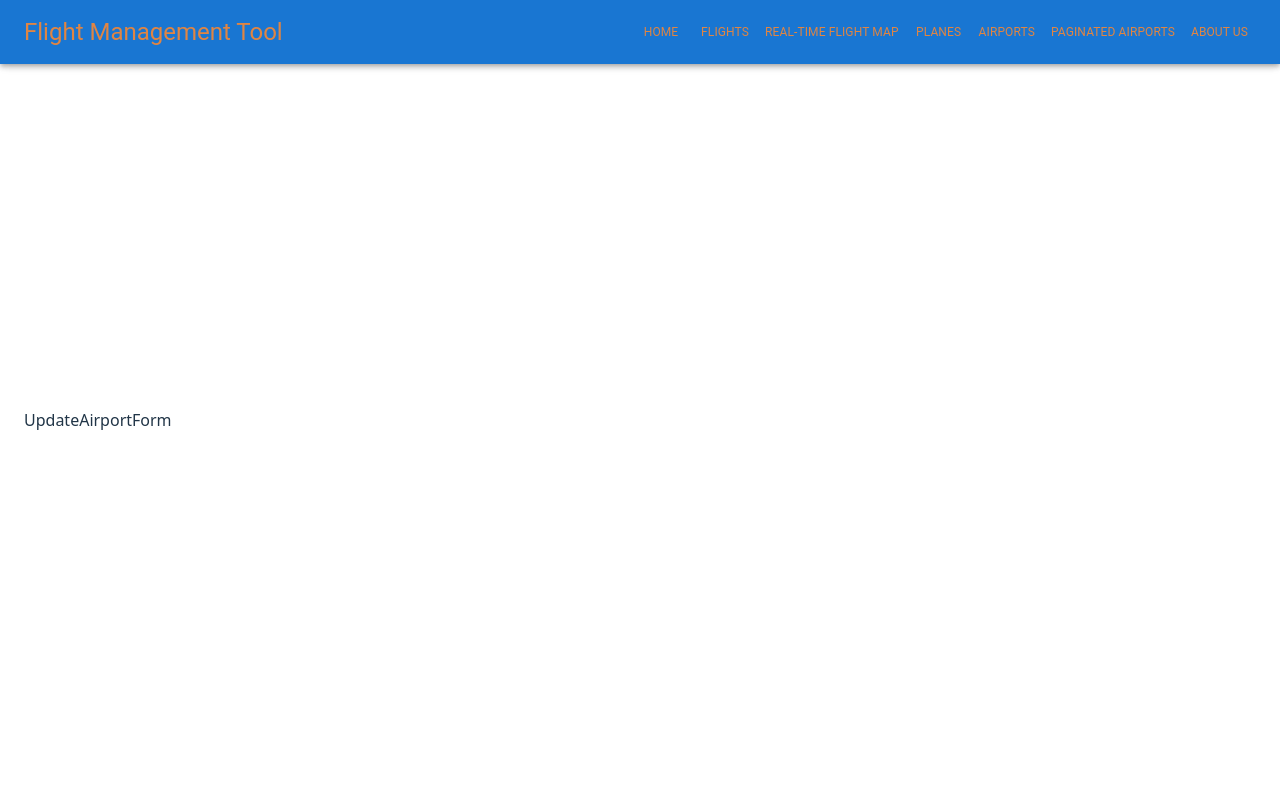
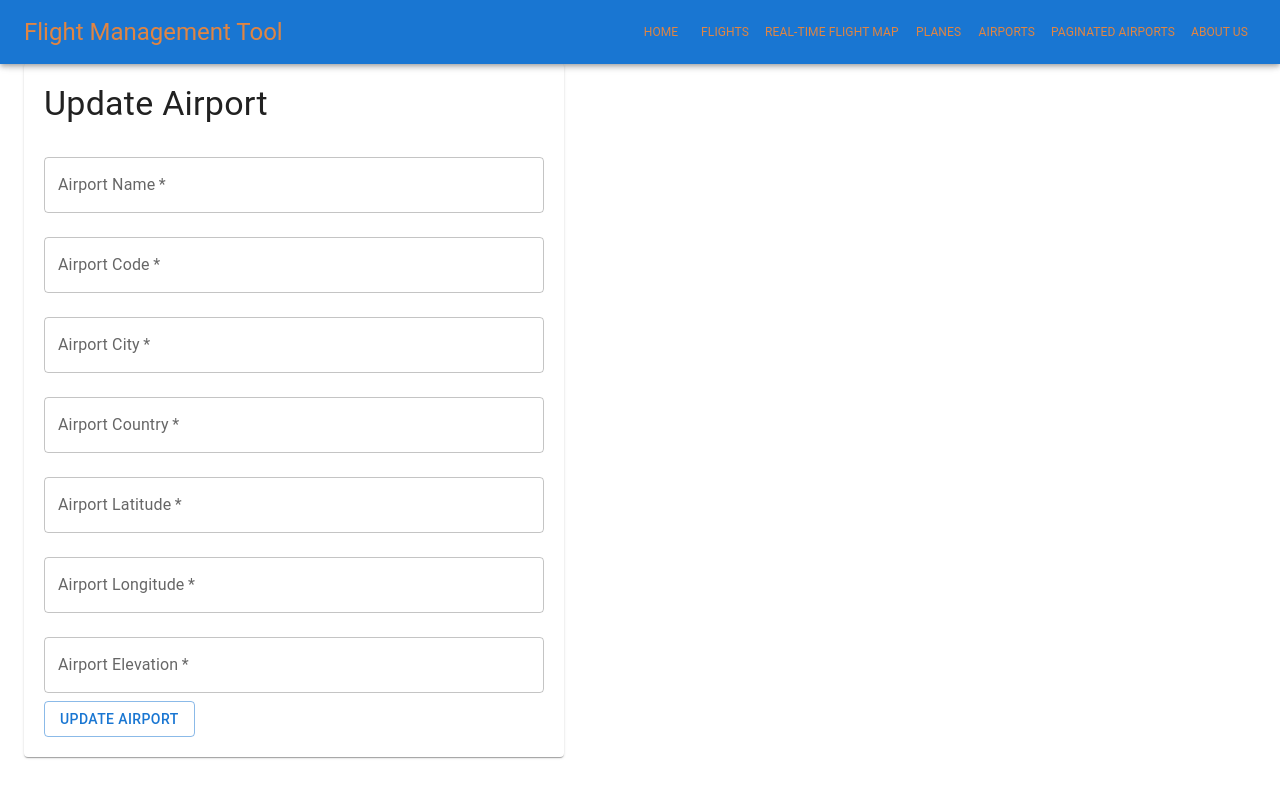
Before and after one commit to pedroGEOGIScoding/PlaneManagementFrontv0p4, a React (Vite) app: page /airports/update/1 in a window 1280 px wide. Built offline with nearby package versions, Linux system fonts and the light colour scheme.

Commit message:
Updating Home page amd rendering of UpdateAIrportForm

```diff
--- a/src/Airports/UpdateAirportForm.jsx
+++ b/src/Airports/UpdateAirportForm.jsx
@@ -1,9 +1,119 @@
-import React from 'react'
+import { Button, Paper, TextField, Typography } from "@mui/material";
+import React, { useState } from "react";
+import { useLocation, useNavigate } from "react-router-dom";
+import { useAppServices } from "../middleware/appServicesContext"; // Custom hook to access the BookService
 
-function UpdateAirportForm() {
+
+const UpdateAirportForm = () => {
+
+  const appService = useAppServices();
+  const location = useLocation();
+  const navigate = useNavigate();
+  const airport = location.state?.airport || {};
+
+  const [formData, setFormData] = useState({
+    AirportName: '',
+    AirportCode: '',
+    AirportCity: '',
+    AirportCountry: '',
+    AirportLatitude: '',
+    AirportLongitude: '',
+    AirportElevation: '',
+  });
+
+  const handleChange = (e) => {
+    const { name, value } = e.target;
+    setFormData({ ...formData, [name]: value });
+  };
+
+  const handleSubmit = async (e) => {
+    e.preventDefault();
+    try {
+      await appService.airport.updateAirport(airport.id, formData);
+      alert('Airport updated successfully');
+      navigate('/airports');
+    } catch (error) {
+      console.error('Error updating airport:', error);
+      alert('Failed to update airport');
+    }
+  };
+
   return (
-    <div>UpdateAirportForm</div>
-  )
-}
+    <Paper style={{ padding: "20px", maxWidth: "500px", margin: "20px auto" }}>
+      <Typography variant="h4" sx={{ marginBottom: 2 }}>Update Airport</Typography>
+      <form onSubmit={handleSubmit}>
+        <TextField
+          label="Airport Name"
+          name="AirportName"
+          value={formData.AirportName}
+          onChange={handleChange}
+          fullWidth
+          margin="normal"
+          required
+        />
+        <TextField
+          label="Airport Code"
+          name="AirportCode"
+          value={formData.AirportCode}
+          onChange={handleChange}
+          fullWidth
+          margin="normal"
+          required
+        />
+        <TextField
+          label="Airport City"
+          name="AirportCity"
+          value={formData.AirportCity}
+          onChange={handleChange}
+          fullWidth
+          margin="normal"
+          required
+        />
+        <TextField
+          label="Airport Country"
+          name="AirportCountry"
+          value={formData.AirportCountry}
+          onChange={handleChange}
+          fullWidth
+          margin="normal"
+          required
+        />
+        <TextField
+          label="Airport Latitude"
+          name="AirportLatitude"
+          type="number"
+          value={formData.AirportLatitude}
+          onChange={handleChange}
+          fullWidth
+          margin="normal"
+          required
+        />
+        <TextField
+          label="Airport Longitude"
+          name="AirportLongitude"
+          type="number"
+          value={formData.AirportLongitude}
+          onChange={handleChange}
+          fullWidth
+          margin="normal"
+          required
+        />
+        <TextField
+          label="Airport Elevation"
+          name="AirportElevation"
+          type="number"
+          value={formData.AirportElevation}
+          onChange={handleChange}
+          fullWidth
+          margin="normal"
+          required
+        />
+        <Button type="submit" variant="outlined" color="primary">
+          Update Airport
+        </Button>
+      </form>
+    </Paper>
+  );
+};
 
 export default UpdateAirportForm;
--- a/src/pages/Home.jsx
+++ b/src/pages/Home.jsx
@@ -1,5 +1,5 @@
 import React, { useState, useEffect } from 'react'
-import HomeImage from '../assets/HomeImage.jpg'
+import planeLanding from '../assets/planeLanding.jpg'
 import { Box, Typography } from '@mui/material'
 
 
@@ -22,21 +22,21 @@ function Home() {
     }
   }, []);
   return (
-    <Box sx={{ position: 'relative', width: '100%', height: '100vh' }}>
+    <Box sx={{ position: 'relative', width: '100vw', height: '100vh' }}>
       <Box
         component="img"
-        src={HomeImage}
+        src={planeLanding}
         alt="Home"
         sx={{
           position: 'absolute',
-          width: '100%',
-          height: '100%',
-          objectFit: 'cover',
-          opacity: 0.3,
+          width: '100vw',
+          height: '100vh',
+          objectFit: 'fill',
+          opacity: 0.5,
           zIndex: 1,
           minWidth: '100vw',
           minHeight: '100vh',
-          backgroundSize: 'cover',
+          backgroundSize: 'fill',
           backgroundPosition: 'center'
         }}
       />
@@ -45,7 +45,7 @@ function Home() {
           top: '20%',
           left: '50%',
           transform: 'translate(-50%, -50%)',
-        height: '100%',
+          height: '100vh',
           display: 'flex',
           flexDirection: 'column',
           alignItems: 'center',
```
Lines whose indentation alone changed are shown as unchanged.
